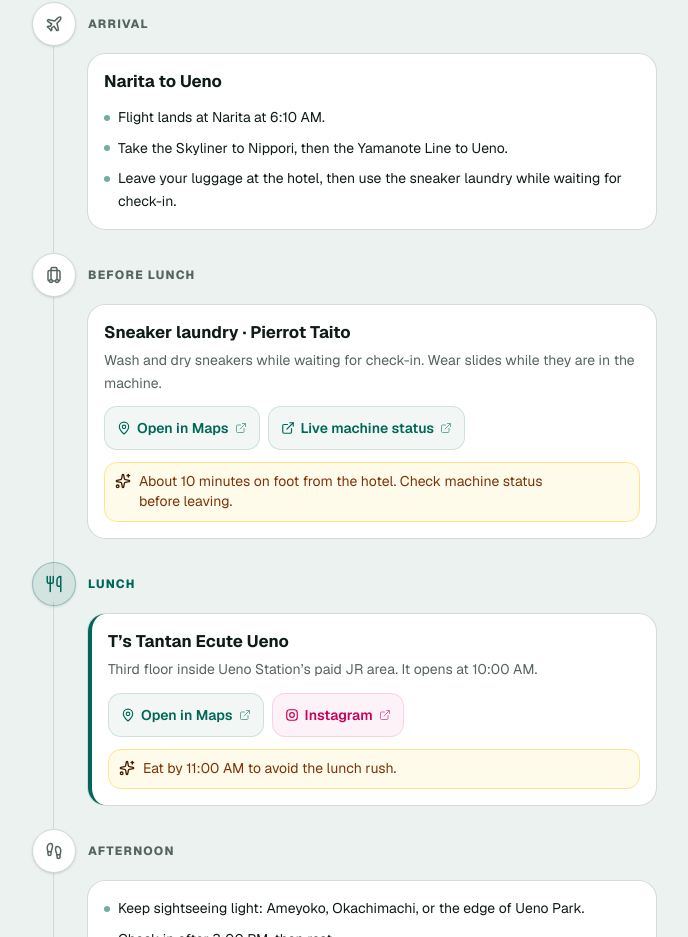
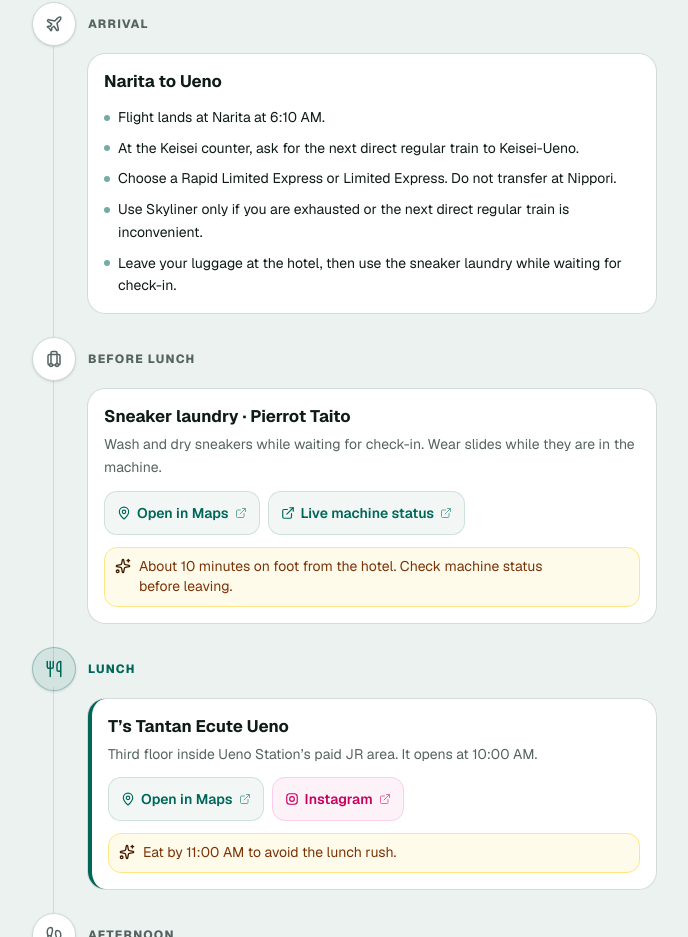
Before and after one commit to pepitovsevilla/pb-travels, a Next.js app: page /2026/tokyo in a window 1280 px wide. Shown: the part 1080-2017 px from the top of the page, without its empty margins (296-984 px from the left). Built offline with nearby package versions, Linux system fonts and the light colour scheme.

Commit message:
Clarify Narita train choice

```diff
--- a/src/data/tokyo.ts
+++ b/src/data/tokyo.ts
@@ -133,7 +133,9 @@
         title: "Narita to Ueno",
         bullets: [
           "Flight lands at Narita at 6:10 AM.",
-          "Take the Skyliner to Nippori, then the Yamanote Line to Ueno.",
+          "At the Keisei counter, ask for the next direct regular train to Keisei-Ueno.",
+          "Choose a Rapid Limited Express or Limited Express. Do not transfer at Nippori.",
+          "Use Skyliner only if you are exhausted or the next direct regular train is inconvenient.",
           "Leave your luggage at the hotel, then use the sneaker laundry while waiting for check-in.",
         ],
       },
```
